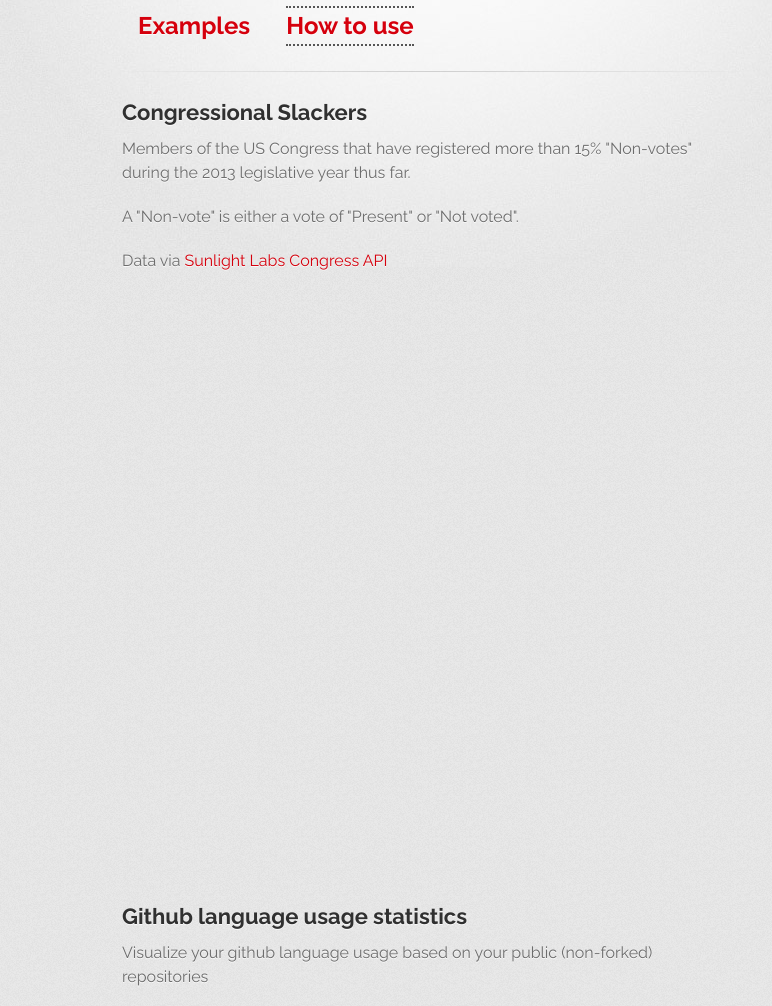
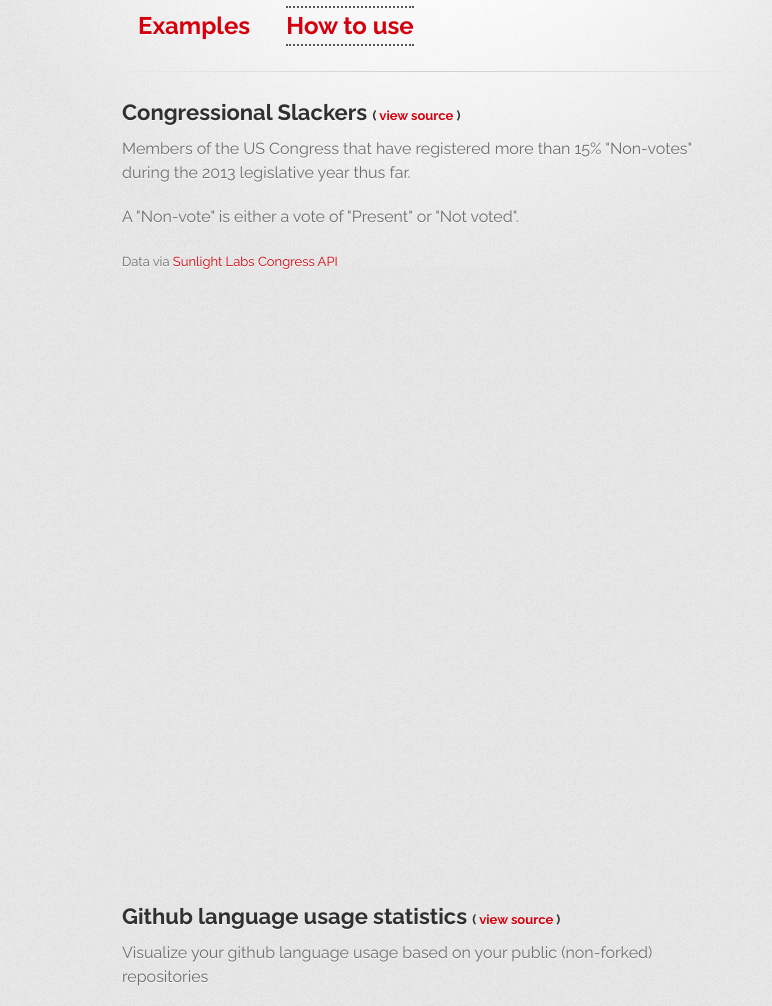
Before and after one commit to jondavidjohn/bubblechart, a Jekyll site: the page built from index.html, in a window 1280 px wide. Shown: the part 306-1312 px from the top of the page, without its empty margins (208-980 px from the left). Built offline with Jekyll 4.4.1, drawn with Linux system fonts in a browser that asks for light colours; nearby versions of some CDN libraries; some web fonts are replaced; some of the changed lines change nothing that is shown.

Commit message:
clean up some of the javascript

```diff
--- a/index.html
+++ b/index.html
@@ -11,6 +11,7 @@
 		<a name="congress" class="anchor" href="#congress">
 			Congressional Slackers
 		</a>
+		<small>( <a href="https://github.com/jondavidjohn/bubblechart/blob/gh-pages/javascripts/congress.js">view source</a> )</small>
 	</h2>
 	<p>Members of the US Congress that have registered more than 15% "Non-votes" during the 2013 legislative year thus far.</p>
 	<p>A "Non-vote" is either a vote of "Present" or "Not voted".</p>
@@ -27,6 +28,7 @@
 		<a name="gh-lang" class="anchor" href="#gh-lang">
 			Github language usage statistics
 		</a>
+		<small>( <a href="https://github.com/jondavidjohn/bubblechart/blob/gh-pages/javascripts/gh-lang.js">view source</a> )</small>
 	</h2>
 	<p>Visualize your github language usage based on your public (non-forked) repositories</p>
 	<input placeholder="Github Username" type="text" name="gh-lang-username" id="gh-lang-username"/> <button class="mybutton green" id="gh-lang-username-btn">Go!</button>
--- a/javascripts/congress.js
+++ b/javascripts/congress.js
@@ -10,12 +10,12 @@
 			}
 		}),
 		rm = new RequestManager(),
-		jsonp_cb = null,
+		processVotes = null,
 		nonvote_data = {},
 		totalvote_data = {},
 		chart_data = [];
 
-	function construct_url(endpoint, params) {
+	function _url(endpoint, params) {
 		var base_url = 'http://congress.api.sunlightfoundation.com/',
 			apikey = congress_key,
 			params_qs = [];
@@ -32,8 +32,9 @@
 		return base_url + endpoint + '?' + params_qs.join('&');
 	}
 
-	function format_chart_data(bioguide_id, stat) {
+	function formatChartData(bioguide_id, stat) {
 		var leg;
+		// Make sure we're dealing with someone still in office
 		if (legislators.hasOwnProperty(bioguide_id) && legislators[bioguide_id].in_office === "1") {
 			leg = legislators[bioguide_id];
 			return {
@@ -45,10 +46,12 @@
 		}
 	}
 
-	jsonp_cb = function(res) {
+	processVotes = function(res) {
 		var i, id, len, stat;
 
+		// For each vote
 		for (i = 0, len = res.results.length; i < len; i++) {
+			// Loop through all voters
 			for (id in res.results[i].voter_ids) {
 				if (res.results[i].voter_ids.hasOwnProperty(id)) {
 					if (["Not Voting", "Present"].indexOf(res.results[i].voter_ids[id]) !== -1) {
@@ -75,7 +78,7 @@
 				if (nonvote_data.hasOwnProperty(id)) {
 					stat = Math.round((nonvote_data[id] / totalvote_data[id]) * 100);
 					if (stat > 15) {
-						chart_data.push(format_chart_data(id, stat));
+						chart_data.push(formatChartData(id, stat));
 					}
 				}
 			}
@@ -90,7 +93,7 @@
 
 	// Initial request to get pagination info
 	rm.execJSONP(
-		construct_url('votes', {
+		_url('votes', {
 			year: 2013,
 			fields: 'voter_ids,roll_id',
 			per_page: 50,
@@ -101,22 +104,19 @@
 
 			for (var i = 2; i <= pages; i++) {
 				rm.execJSONP(
-					construct_url('votes', {
+					_url('votes', {
 						year: 2013,
 						fields: 'voter_ids,roll_id',
 						per_page: 50,
 						page: i
 					}),
-					jsonp_cb
+					processVotes
 				);
 			}
 
-			jsonp_cb(res); // Process page 1
+			processVotes(res); // Process page 1
 		}
 	);
-
-	function getLegislator(bioguide_id) {
-	}
 
 	function getPartyColor(party) {
 		switch(party) {
--- a/javascripts/gh-lang.js
+++ b/javascripts/gh-lang.js
@@ -13,7 +13,7 @@
 		rm = new RequestManager(),
 		timer;
 
-	function construct_url(endpoint, params) {
+	function _url(endpoint, params) {
 		var base_url = 'https://api.github.com/',
 			access_token = gh_key,
 			params_qs = [];
@@ -43,7 +43,7 @@
 		button.className = button.className += ' disabled';
 
 		rm.execJSONP(
-			construct_url('users/'+username+'/repos'),
+			_url('users/'+username+'/repos'),
 			function(response) {
 				if (response.meta.status !== 200) {
 					alert(response.data.message);
@@ -56,7 +56,7 @@
 					(function(repo) {
 						var lang_cb;
 
-						lang_cb = function self(lang_response) {
+						lang_cb = function(lang_response) {
 							for (var lang in lang_response.data) {
 								(function(lang, bytes) {
 									if (!lang_data.hasOwnProperty(lang)) {
@@ -67,7 +67,7 @@
 							}
 						};
 						lang_cb.repo = repo.name;
-						rm.execJSONP(construct_url(repo.languages_url), lang_cb);
+						rm.execJSONP(_url(repo.languages_url), lang_cb);
 					})(response.data[i]);
 				}
 			}
--- a/stylesheets/custom.css
+++ b/stylesheets/custom.css
@@ -1,3 +1,4 @@
+small { font-size: small; }
 nav li {
 	list-style:none;
 	display:inline-block;
--- a/stylesheets/stylesheet.css
+++ b/stylesheets/stylesheet.css
@@ -244,7 +244,7 @@
   font-size: 32px;
 }
 
-h2, h2 a, h2 a:hover {
+h2, h2 > a, h2 > a:hover {
   font-size: 22px;
   font-weight: bold;
   color: #303030;
```
